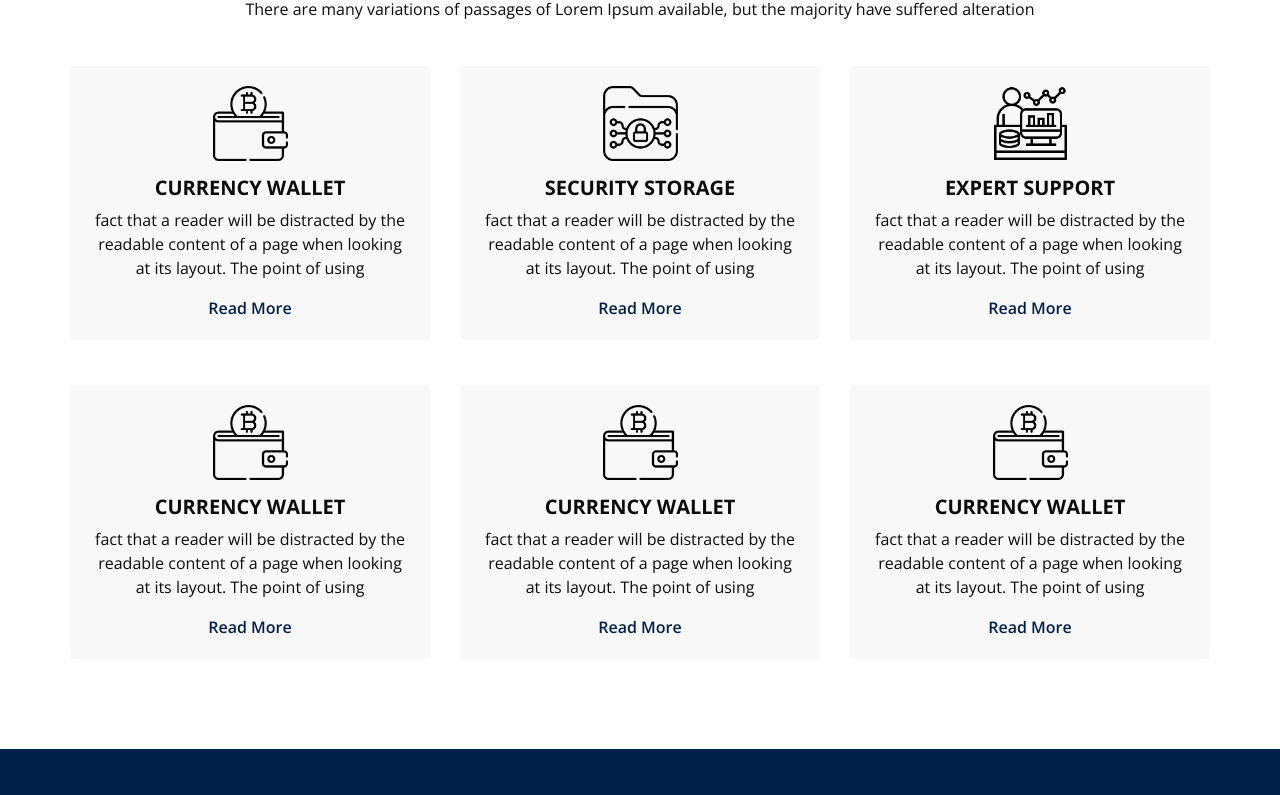
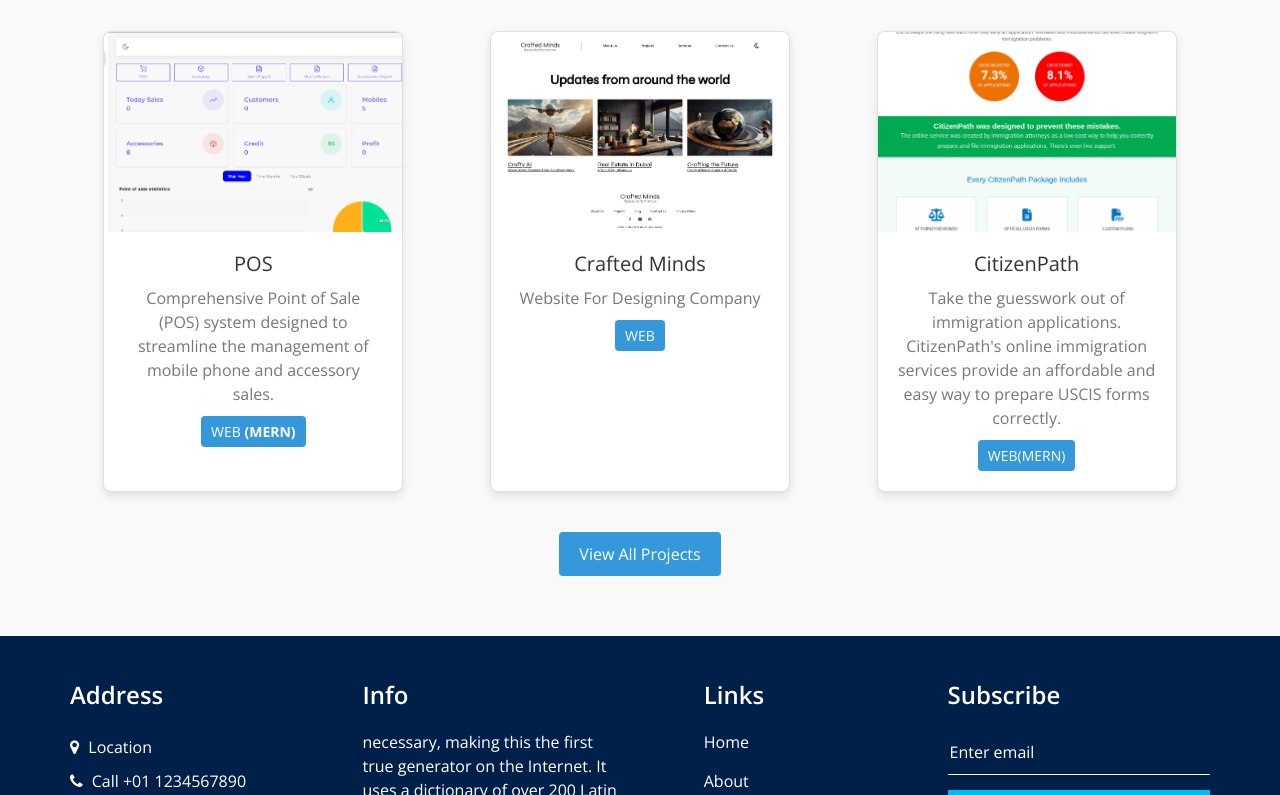
Before and after one commit to umerhere23/PrimeCodia, a plain HTML site: page service.html in a window 1280 px wide. Shown: the part 217-1012 px from the top of the page. Drawn offline with nearby package versions, Linux system fonts and the light colour scheme; some packages are replaced by stand-ins of ours.

Commit message:
Projects

```diff
--- a/service.html
+++ b/service.html
@@ -33,7 +33,164 @@
   <link href="css/responsive.css" rel="stylesheet" />
 
 </head>
+<style>
+  .projects_section {
+  padding: 60px 0;
+  background-color: #f9f9f9;
+}
 
+.heading_container {
+  text-align: center;
+  margin-bottom: 40px;
+}
+
+.heading_container h2 span {
+  color: #3498db;
+}
+
+.cards_wrapper {
+  display: flex;
+  flex-wrap: wrap;
+  justify-content: space-around;
+  gap: 20px;
+}
+
+.card {
+  background: #fff;
+  border-radius: 8px;
+  box-shadow: 0 4px 8px rgba(0,0,0,0.1);
+  transition: transform 0.3s, box-shadow 0.3s;
+  max-width: 300px;
+  flex: 1 1 calc(33.333% - 20px);
+  display: flex;
+  flex-direction: column;
+  overflow: hidden;
+}
+
+.card:hover {
+  transform: translateY(-10px);
+  box-shadow: 0 8px 16px rgba(0,0,0,0.2);
+}
+
+.img-box {
+  width: 100%;
+  height: 200px;
+  overflow: hidden;
+}
+
+.img-box img {
+  width: 100%;
+  height: 100%;
+  object-fit: cover;
+  transition: transform 0.3s;
+}
+
+.card:hover .img-box img {
+  transform: scale(1.1);
+}
+
+.detail-box {
+  padding: 20px;
+  text-align: center;
+}
+
+.detail-box h5 {
+  margin-bottom: 10px;
+  font-size: 20px;
+  color: #333;
+}
+
+.detail-box p {
+  font-size: 16px;
+  color: #777;
+  margin-bottom: 10px;
+}
+
+.detail-box .category {
+  display: inline-block;
+  padding: 5px 10px;
+  background-color: #3498db;
+  color: #fff;
+  border-radius: 4px;
+  font-size: 14px;
+}
+
+.btn-box {
+  text-align: center;
+  margin-top: 40px;
+}
+
+.btn-box a {
+  display: inline-block;
+  padding: 10px 20px;
+  background-color: #3498db;
+  color: #fff;
+  border-radius: 4px;
+  text-decoration: none;
+  transition: background-color 0.3s;
+}
+
+.btn-box a:hover {
+  background-color: #2980b9;
+}
+
+@media (max-width: 768px) {
+  .card {
+    flex: 1 1 calc(50% - 20px);
+  }
+}
+
+@media (max-width: 480px) {
+  .card {
+    flex: 1 1 100%;
+  }
+}
+/* Existing styles */
+
+.modal {
+  display: none;
+  position: fixed;
+  z-index: 1;
+  padding-top: 60px;
+  left: 0;
+  top: 0;
+  width: 100%;
+  height: 100%;
+  overflow: auto;
+  background-color: rgba(0,0,0,0.9);
+}
+
+.modal-content {
+  margin: auto;
+  display: block;
+  width: 80%;
+  max-width: 700px;
+  animation: zoomIn 0.6s;
+}
+
+@keyframes zoomIn {
+  from {transform: scale(0);}
+  to {transform: scale(1);}
+}
+
+.close {
+  position: absolute;
+  top: 15px;
+  right: 35px;
+  color: #fff;
+  font-size: 40px;
+  font-weight: bold;
+  transition: 0.3s;
+}
+
+.close:hover,
+.close:focus {
+  color: #bbb;
+  text-decoration: none;
+  cursor: pointer;
+}
+
+</style>
 <body class="sub_page">
 
   <div class="hero_area">
@@ -94,145 +251,65 @@
 
   <!-- service section -->
 
-  <section class="service_section layout_padding">
-    <div class="service_container">
-      <div class="container ">
+  <section class="projects_section layout_padding">
+    <div class="projects_container">
+      <div class="container">
         <div class="heading_container heading_center">
           <h2>
             Our <span>Projects</span>
           </h2>
           <p>
-            There are many variations of passages of Lorem Ipsum available, but the majority have suffered alteration
+            Explore our diverse portfolio of projects, showcasing our expertise and commitment to excellence.
           </p>
         </div>
-        <div class="row">
-          <div class="col-md-4 ">
-            <div class="box ">
-              <div class="img-box">
-                <img src="images/s1.png" alt="">
-              </div>
-              <div class="detail-box">
-                <h5>
-                  Currency Wallet
-                </h5>
-                <p>
-                  fact that a reader will be distracted by the readable content of a page when looking at its layout.
-                  The
-                  point of using
-                </p>
-                <a href="">
-                  Read More
-                </a>
-              </div>
+        <div class="cards_wrapper">
+          <div class="card" onclick="openModal('images/POS.png')">
+            <div class="img-box">
+              <img src="images/POS.png" alt="Project One">
+            </div>
+            <div class="detail-box">
+              <h5>POS</h5>
+              <p>Comprehensive Point of Sale (POS) system designed to streamline the management of mobile phone and accessory sales.</p>
+              <span class="category">WEB <b>(MERN)</b></span>
             </div>
           </div>
-          <div class="col-md-4 ">
-            <div class="box ">
-              <div class="img-box">
-                <img src="images/s2.png" alt="">
-              </div>
-              <div class="detail-box">
-                <h5>
-                  Security Storage
-                </h5>
-                <p>
-                  fact that a reader will be distracted by the readable content of a page when looking at its layout.
-                  The
-                  point of using
-                </p>
-                <a href="">
-                  Read More
-                </a>
-              </div>
+          <div class="card" onclick="openModal('images/craftedmindllc-com-1500xFULLdesktop-7d9018.png')">
+            <div class="img-box">
+              <img src="images/craftedmindllc-com-1500xFULLdesktop-7d9018.png" alt="Project Two">
+            </div>
+            <div class="detail-box">
+              <h5>Crafted Minds</h5>
+              <p>Website For Designing Company</p>
+              <span class="category">WEB</span>
             </div>
           </div>
-          <div class="col-md-4 ">
-            <div class="box ">
-              <div class="img-box">
-                <img src="images/s3.png" alt="">
-              </div>
-              <div class="detail-box">
-                <h5>
-                  Expert Support
-                </h5>
-                <p>
-                  fact that a reader will be distracted by the readable content of a page when looking at its layout.
-                  The
-                  point of using
-                </p>
-                <a href="">
-                  Read More
-                </a>
-              </div>
+          <div class="card" onclick="openModal('images/citizenpath-com-1200xFULLdesktop-d3f060.png')">
+            <div class="img-box">
+              <img src="images/citizenpath-com-1200xFULLdesktop-d3f060.png" alt="Project Three">
             </div>
-          </div>
-          <div class="col-md-4 ">
-            <div class="box ">
-              <div class="img-box">
-                <img src="images/s1.png" alt="">
-              </div>
-              <div class="detail-box">
-                <h5>
-                  Currency Wallet
-                </h5>
-                <p>
-                  fact that a reader will be distracted by the readable content of a page when looking at its layout.
-                  The
-                  point of using
-                </p>
-                <a href="">
-                  Read More
-                </a>
-              </div>
-            </div>
-          </div>
-
-          <div class="col-md-4 ">
-            <div class="box ">
-              <div class="img-box">
-                <img src="images/s1.png" alt="">
-              </div>
-              <div class="detail-box">
-                <h5>
-                  Currency Wallet
-                </h5>
-                <p>
-                  fact that a reader will be distracted by the readable content of a page when looking at its layout.
-                  The
-                  point of using
-                </p>
-                <a href="">
-                  Read More
-                </a>
-              </div>
-            </div>
-          </div>
-
-          <div class="col-md-4 ">
-            <div class="box ">
-              <div class="img-box">
-                <img src="images/s1.png" alt="">
-              </div>
-              <div class="detail-box">
-                <h5>
-                  Currency Wallet
-                </h5>
-                <p>
-                  fact that a reader will be distracted by the readable content of a page when looking at its layout.
-                  The
-                  point of using
-                </p>
-                <a href="">
-                  Read More
-                </a>
-              </div>
+            <div class="detail-box">
+              <h5>CitizenPath</h5>
+              <p>Take the guesswork out of immigration applications. CitizenPath's online immigration services provide an affordable and easy way to prepare USCIS forms correctly.</p>
+              <span class="category">WEB(MERN)</span>
             </div>
           </div>
         </div>
-
+        <div class="btn-box">
+          <a href="">
+            View All Projects
+          </a>
+        </div>
       </div>
     </div>
+
+    <!-- The Modal -->
+    <div id="imageModal" class="modal">
+      <span class="close" onclick="closeModal()">&times;</span>
+      <img class="modal-content" id="modalImage">
+    </div>
   </section>
+
+
 
   <!-- end service section -->
 
@@ -364,3 +441,14 @@
 </body>
 
 </html>
+<script>
+  function openModal(imageSrc) {
+  document.getElementById('modalImage').src = imageSrc;
+  document.getElementById('imageModal').style.display = "block";
+}
+
+function closeModal() {
+  document.getElementById('imageModal').style.display = "none";
+}
+
+</script>
```
Also changed, not shown: images/POS.png (added), images/citizenpath-com-1200xFULLdesktop-d3f060.png (added), images/craftedmindllc-com-1500xFULLdesktop-7d9018.png (added), images/pimh-pk-1500xFULLdesktop-b4125a.png (added).
